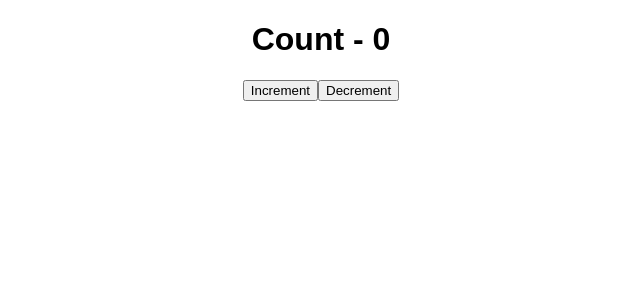
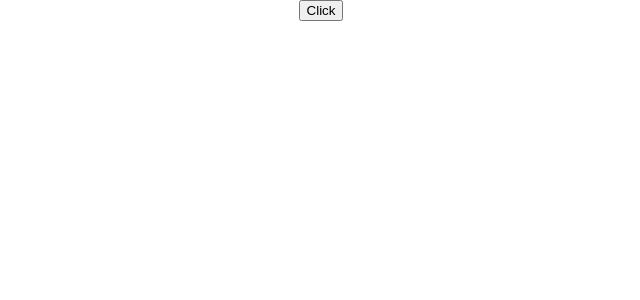
Before and after one commit to jegbune/React.useState, a React (Create React App) app: page / in a window 1280 px wide. Shown: the top 300 px of the page, without its empty margins (319-959 px from the left). Built offline with nearby package versions, Linux system fonts and the light colour scheme.

Commit message:
Update on function call and function

```diff
--- a/src/App.js
+++ b/src/App.js
@@ -3,12 +3,13 @@ import Welcome from "./components/Welcome"
 import React, { Component } from "react"
 import Message from "./components/message";
 import Counter from "./components/counter";
+import FunctionClick from "./components/FunctionClick"
 import "./App.css"
 class App extends Component {
   render()  {
     return (
       <div className="App">
-
+        <FunctionClick />
         {/* <Greet name="Diana"/>
         <Greet name = "Diana" heroname = "Wonder Woman" />
         <Welcome name = "Clark" heroname = "Superman" />
@@ -16,8 +17,8 @@ class App extends Component {
         <Greet name="Bruce"/>
         <Welcome name = "Bruce" heroname = "Batman" />
         <Welcome name = "Diana" heroname = "Wonder Woman" />
+         <Counter />
         <Message />*/}
-         <Counter />
         </div>
     )
   }
--- /dev/null
+++ b/src/components/FunctionClick.js
@@ -0,0 +1,46 @@
+import React, { PureComponent } from 'react'
+
+class FunctionClick extends PureComponent {
+    constructor() {
+        super()
+
+        this.state = {
+
+        }
+    }
+
+    clickHander() {
+        console.log("button clicked")
+    }
+
+    render() {
+        return (
+          <button onClick={() => this.clickHandler()}>Click</button>
+        )
+    }
+}
+
+export default FunctionClick
+
+
+
+
+
+
+
+
+// import React from 'react'
+
+// function FunctionClick() {
+
+//     function clickHandler () {
+//             console.log("button clicked")
+//     }
+//     return (
+//         <div>
+//             <button onClick={clickHandler}>Click</button>
+//         </div>
+//     )
+// }
+
+// export default FunctionClick
```
Also changed, not shown: src/components/counter.js (line endings or trailing spaces).
